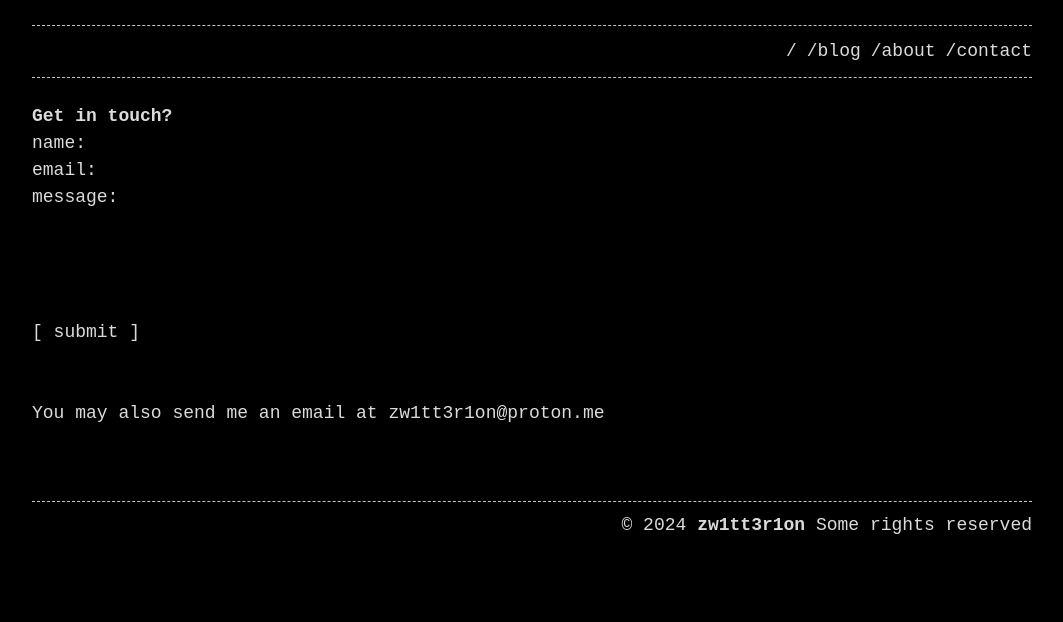
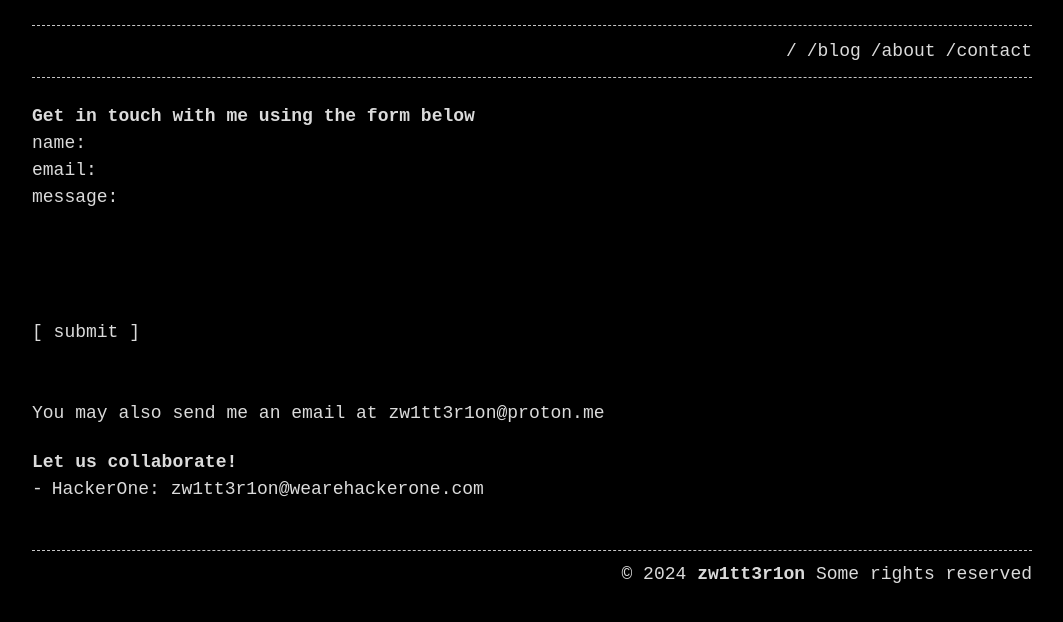
Before and after one commit to zw1tt3r1on/zw1tt3r1on.github.io, a Jekyll site: the page built from contact.md, in a window 1280 px wide. Shown: the top 622 px of the page, without its empty margins (108-1171 px from the left). Built offline with Jekyll 4.4.1, drawn with Linux system fonts in a browser that asks for light colours.

Commit message:
update contact

```diff
--- a/contact.md
+++ b/contact.md
@@ -4,7 +4,7 @@ layout: page
 permalink: /contact
 ---
 
-# Get in touch?
+# Get in touch with me using the form below
 
 <form>
   <input type="text" id="name" name="name" placeholder="name:" autocomplete="off">
@@ -14,4 +14,8 @@ permalink: /contact
 </form>
 <br>
 You may also send me an email at zw1tt3r1on@proton.me
-<br /><br />
+
+# Let us collaborate!
+- HackerOne: zw1tt3r1on@wearehackerone.com
+
+<br />
```
